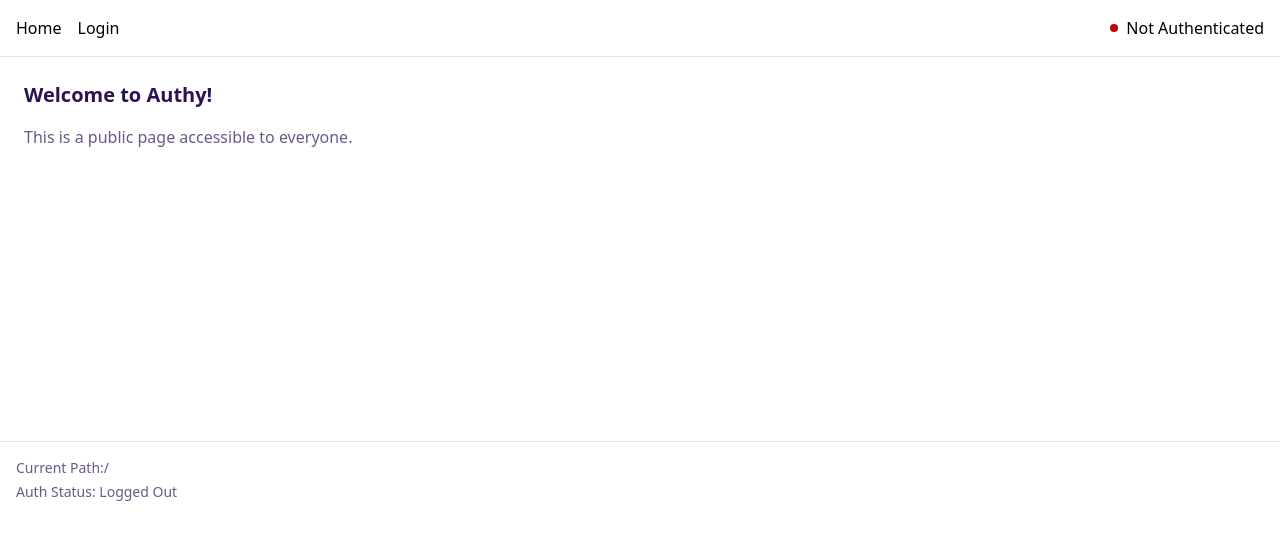
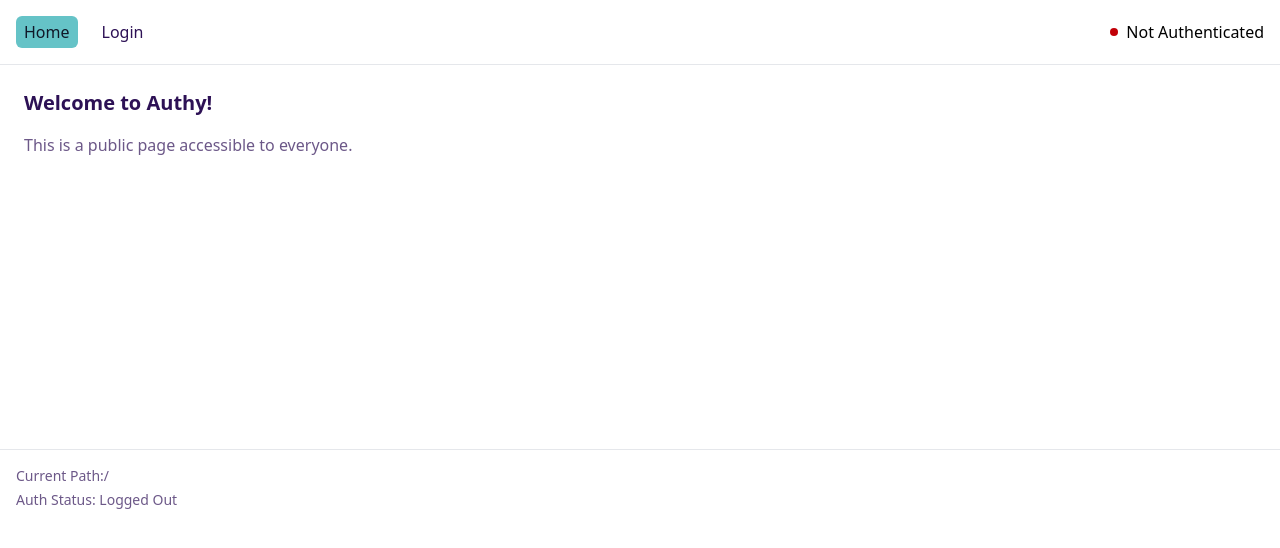
Before and after one commit to robertdrucker/authy, a Next.js app: page / in a window 1280 px wide. Shown: the top 548 px of the page. Built offline with nearby package versions, Linux system fonts and the light colour scheme; no server answers.

Commit message:
Adding a NavLink component

```diff
--- a/components/header.tsx
+++ b/components/header.tsx
@@ -1,6 +1,6 @@
 import { auth } from "@/auth";
 import { cn } from "@/lib/utils";
-import Link from "next/link";
+import NavLink from "./nav-link";
 
 export default async function Header() {
   const session = await auth();
@@ -9,13 +9,13 @@
     <div className="bg-white p-4 border-b border-gray-200 dark:border-gray-800 w-full">
       <div className="flex items-center justify-between max-w-7xl mx-auto">
         <div className="flex gap-4">
-          <Link href="/">Home</Link>
+          <NavLink href="/" name="Home" />
           {session ? (
             <>
-              <Link href="/dashboard">Dashboard</Link>
+              <NavLink href="/dashboard" name="Dashboard" />
             </>
           ) : (
-            <Link href="/login">Login</Link>
+            <NavLink href="/login" name="Login" />
           )}
         </div>
         <div className="flex items-center gap-2">
--- /dev/null
+++ b/components/nav-link.tsx
@@ -0,0 +1,28 @@
+"use client";
+
+import { cn } from "@/lib/utils";
+import Link from "next/link";
+import { usePathname } from "next/navigation";
+
+export default function NavLink({
+  href,
+  name,
+}: {
+  href: string;
+  name: string;
+}) {
+  const pathname = usePathname();
+  const isActive = pathname === href;
+  return (
+    <Link
+      href={href}
+      className={cn(
+        isActive
+          ? "bg-brand-primary text-gray-900 hover:bg-brand-primary/90 rounded-md px-2 py-1"
+          : "text-brand-secondary hover:bg-gray-100 rounded-md px-2 py-1"
+      )}
+    >
+      {name}
+    </Link>
+  );
+}
```
Also changed, not shown: 1 other file (tests, documents, lock files or other folders).
